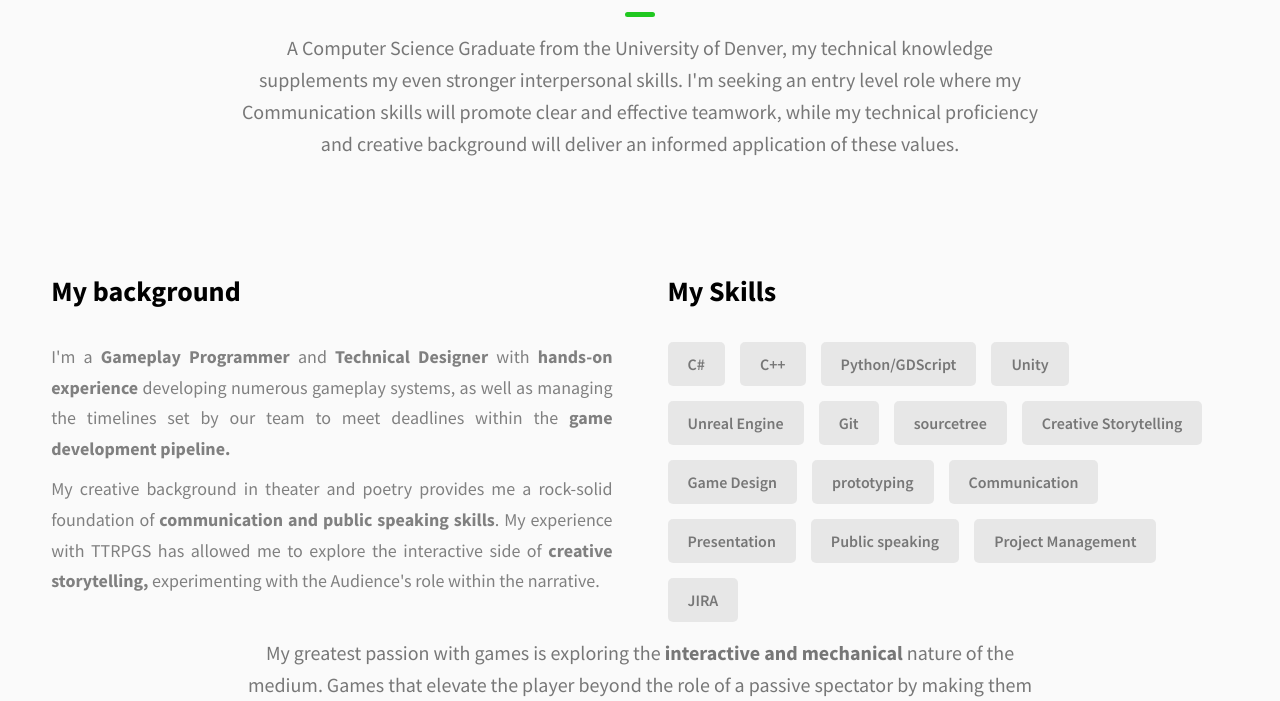
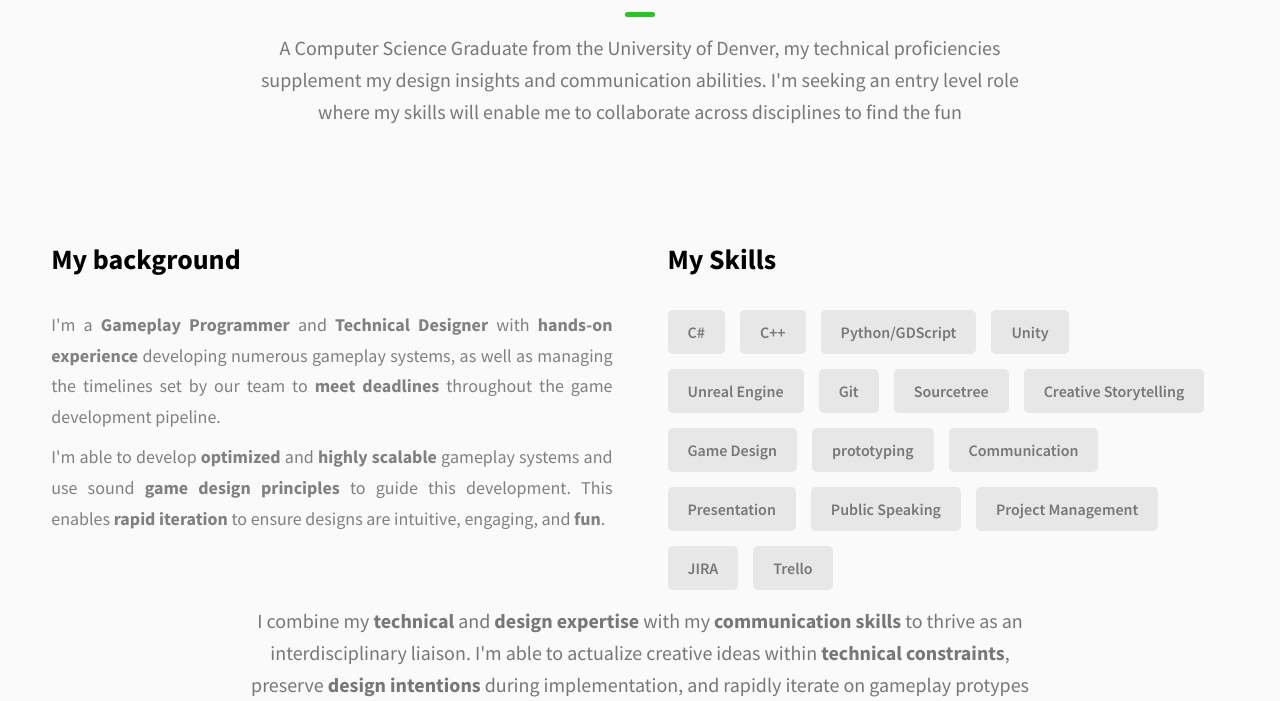
Before and after one commit to RyanDavidsonDev/RyanDavidsonDev.github.io, a website: page index.html in a window 1280 px wide. Shown: the part 713-1414 px from the top of the page. Drawn offline with Linux system fonts and the light colour scheme.

Commit message:
updated resume to Rev-chrono format. Reworked About Me section to be more in line with current standard CL subjects.

```diff
--- a/index.html
+++ b/index.html
@@ -87,7 +87,7 @@
         <h1 class="heading-primary">Hello, I'm Ryan Davidson!</h1>
         <div class="home-hero__info">
           <p class="text-primary">
-            A game developer with a strong balance of technical, interpersonal, and creative problem solving skills.
+            A Technical Designer and Gampelay Programmer with a strong balance of technical, interpersonal, and creative problem solving skills.
           </p>
         </div>
         <div class="home-hero__cta">
@@ -130,11 +130,9 @@
           <span class="heading-sec__main">About Me</span>
           <span class="heading-sec__sub">
               <p>
-                  A Computer Science Graduate from the University of Denver, my technical knowledge
-                  supplements my even stronger interpersonal skills. I'm seeking an entry level role
-                  where my Communication skills will promote clear and effective teamwork, while my technical
-                  proficiency and creative background will deliver an informed application of these values.
-
+                  A Computer Science Graduate from the University of Denver, my technical proficiencies
+                  supplement my design insights and communication abilities. I'm seeking an entry level role
+                  where my skills will enable me to collaborate across disciplines to find the fun
               </p>
           </span>
         </h2>
@@ -146,14 +144,14 @@
                 I'm a <strong> Gameplay Programmer </strong> and <strong> Technical Designer </strong>
                 with <strong>hands-on experience</strong> developing numerous gameplay
                 systems, as well as managing the timelines
-                set by our team to meet deadlines within the <strong>game development pipeline. </strong>
+                set by our team to <strong>meet deadlines</strong> throughout the game development pipeline.
                 </p>
               <p class="about__content-details-para">
-                My creative background in theater and poetry provides me a rock-solid foundation
-                of <strong>communication and public speaking skills</strong>.
-                My experience with TTRPGS has allowed
-                me to explore the interactive side of <strong>creative storytelling,</strong>
-                experimenting with the Audience's role within the narrative.
+                I'm able to develop <strong>optimized</strong> and <strong>highly scalable</strong>
+                gameplay systems and use sound <strong>game design principles</strong> to guide
+                this development. This enables
+                <strong>rapid iteration</strong> to ensure designs are intuitive,
+                engaging, and <strong>fun</strong>.
               </p>
               <p class="about__content-details-para">
 
@@ -169,31 +167,31 @@
               <div class="skills__skill">Unity</div>
               <div class="skills__skill">Unreal Engine</div>
               <div class="skills__skill">Git</div>
-              <div class="skills__skill">sourcetree</div>
+              <div class="skills__skill">Sourcetree</div>
               <div class="skills__skill">Creative Storytelling</div>
               <div class="skills__skill">Game Design</div>
               <div class="skills__skill">prototyping</div>
               <div class="skills__skill">Communication</div>
               <div class="skills__skill">Presentation</div>
-              <div class="skills__skill">Public speaking</div>
+              <div class="skills__skill">Public Speaking</div>
               <div class="skills__skill">Project Management</div>
               <div class="skills__skill">JIRA</div>
+              <div class="skills__skill">Trello</div>
             </div>
           </div>
 
         </div>
         <span class="heading-sec__sub">
     <p >
-        My greatest passion with games is exploring the <strong>
-            interactive and
-            mechanical
-        </strong> nature of the medium. Games that elevate the player
-        beyond the role of a passive spectator by making them truly <strong>
-            engaged
-            and connected
-        </strong> to the story. <br> <br>
-        To View more of my skills, feel free to download my resume below
-
+      I combine my <strong>technical</strong> and <strong>design expertise</strong>
+       with my <strong>communication skills</strong> to thrive as an
+      interdisciplinary liaison. I'm able to actualize creative ideas
+      within <strong>technical constraints</strong>, preserve <strong>design intentions</strong>
+      during implementation, and rapidly iterate on gameplay protypes as
+    <strong>we bring our ideas to reality</strong>.
+    <br>
+    <br>
+    To view more of my skills, feel free to download my resume below.
     </p>
 
     <a class="btn btn--theme contact__btn" href="./assets/pdf/DavidsonResume.pdf" target="_blank" download="DavidsonResume">
@@ -207,8 +205,8 @@
         <h2 class="heading heading-sec heading-sec__mb-bg">
           <span class="heading-sec__main">My Projects</span>
           <span class="heading-sec__sub">
-            Since Graduation I've worked on several projects including both game jams and longer form
-            projects . Below you can view my current releases.
+            I've worked on several projects including game jams, longer form personal
+            projects, and a professional contract.
           </span>
         </h2>
 
@@ -239,11 +237,10 @@
                 and managed design constraints such as <strong>short
                 development time</strong> and minimal user experience levels.
               </br>
-                As the Programmer, I <strong>implemented</strong> and tested
+                As the Programmer, I implemented and tested
                 <strong>all systems</strong> within tight deadlines on a
-                <strong>self-planned schedule</strong>. Core systems included
-                <strong>randomization</strong> and a <strong>dynamic
-                  leaderboard.</strong>
+                <strong>self-planned schedule</strong>. Core features included
+                <strong>randomization</strong> and a dynamic leaderboard.
               </p>
               <div class="project-details__links">
 
@@ -508,7 +505,10 @@
         <h2 class="heading heading-sec heading-sec__mb-med">
           <span class="heading-sec__main heading-sec__main--lt">Contact</span>
           <span class="heading-sec__sub heading-sec__sub--lt">
-            Feel free to reach out via email at ryan.r.davidson.dev@gmail.com
+            Feel free to reach out via email at
+            <a style="text-decoration:underline" href="mailto:ryan.r.davidson.dev@gmail.com">
+            ryan.r.davidson.dev@gmail.com</a>
+
             and I'll be sure to get back to you as soon as possible
           </span>
         </h2>
```
Also changed, not shown: 1 other file.
